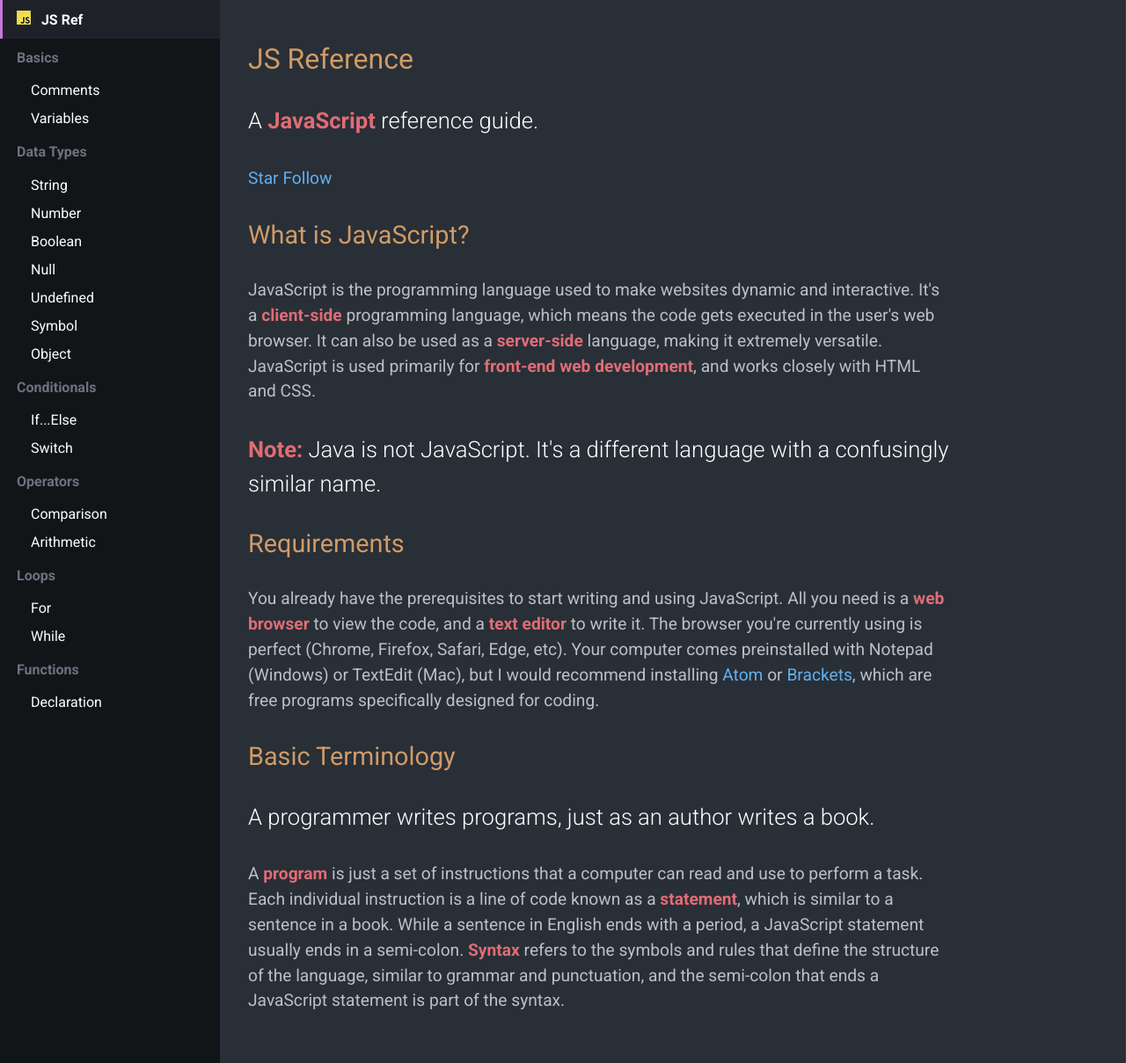
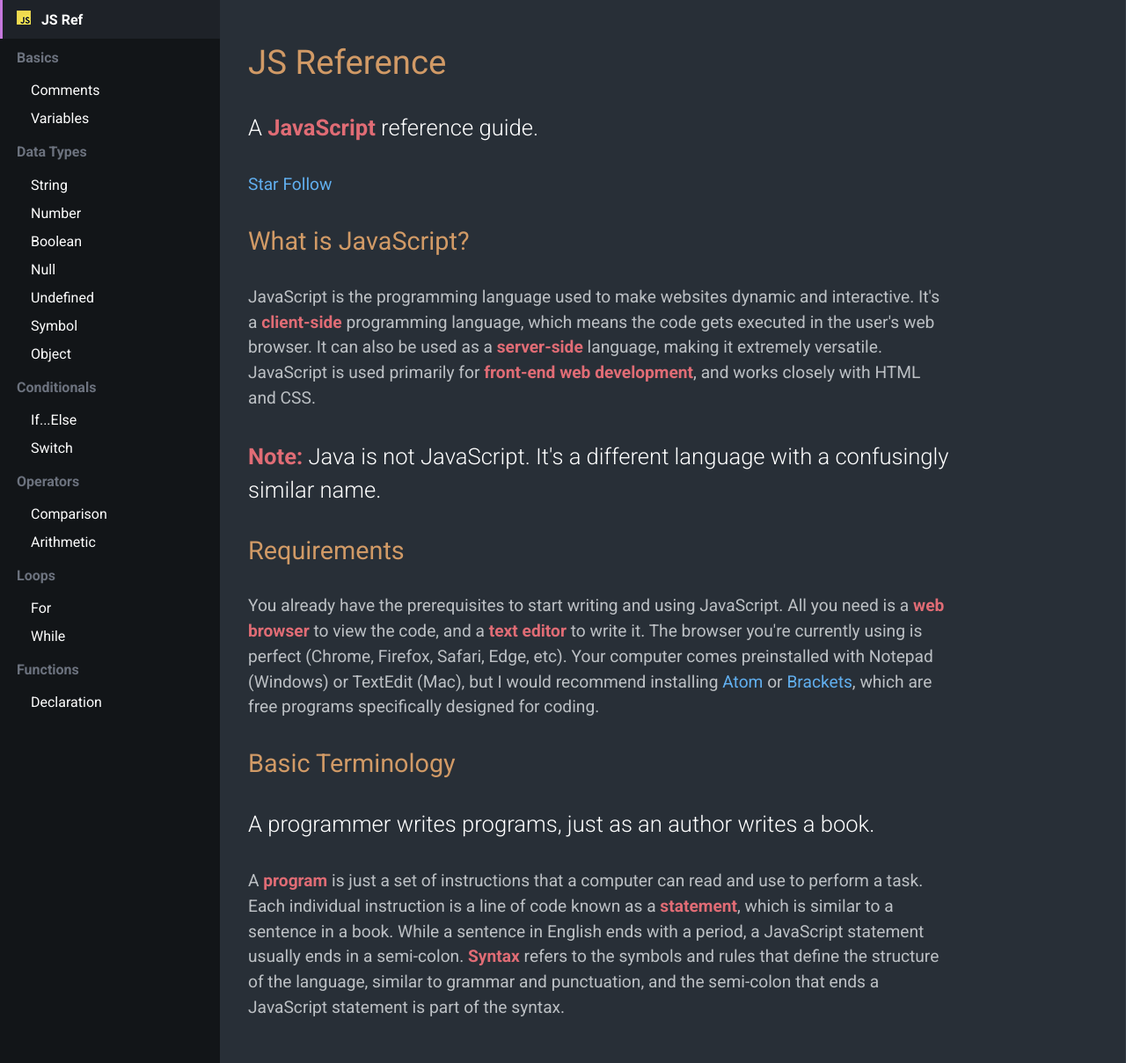
Before and after one commit to KJLarson/snippets, a Jekyll site: the page built from index.html, in a window 1280 px wide and 1209 px high. Shown: the whole window at 88% size. Built offline with Jekyll 4.4.1, drawn with Linux system fonts in a browser that asks for light colours; nearby versions of some CDN libraries.

Commit message:
Update index.html

```diff
--- a/index.html
+++ b/index.html
@@ -2,7 +2,7 @@
 layout: default
 ---
 
-<h2>JS Reference</h2>
+<h1 style="margin-bottom: 0;">JS Reference</h1>
 
 <blockquote><p> A <strong>JavaScript</strong> reference guide.</p></blockquote>
 
```
